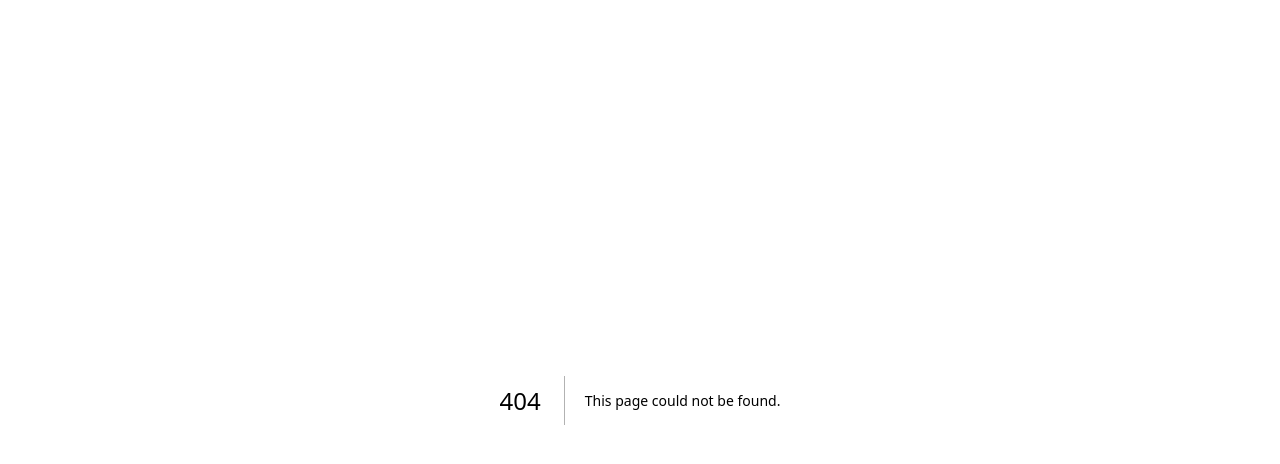
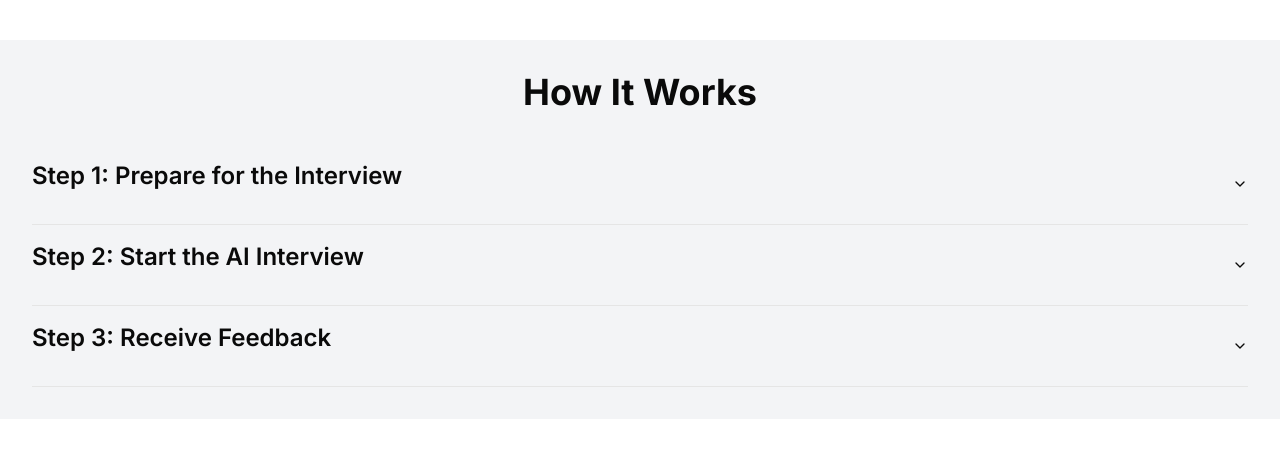
Before and after one commit to omprakash-tiwari/automated_ai_interviewer, a Next.js app: page /dashboard/howit in a window 1280 px wide. Before the commit this address had no page. Shown: the top 464 px of the page. Built offline with nearby package versions, Linux system fonts and the light colour scheme.

Commit message:
Add files via upload

```diff
--- /dev/null
+++ b/app/dashboard/howit/page.jsx
@@ -0,0 +1,70 @@
+import Head from "next/head";
+import {
+  Accordion,
+  AccordionContent,
+  AccordionItem,
+  AccordionTrigger,
+} from "@/components/ui/accordion";
+
+const HowItWorks = () => {
+  return (
+    <>
+      <Head>
+        <title>How It Works - AI Mock Interview</title>
+        <meta
+          name="description"
+          content="Learn how our AI Mock Interview works."
+        />
+      </Head>
+      <main className="bg-gray-100 p-8 mt-10">
+        <h1 className="text-4xl font-bold text-center mb-8">How It Works</h1>
+        <section className="space-y-8">
+          <Accordion type="single" collapsible>
+            <AccordionItem value="item-1">
+              <AccordionTrigger>
+                <h2 className="text-xl md:text-2xl font-semibold mb-4">
+                  Step 1: Prepare for the Interview
+                </h2>
+              </AccordionTrigger>
+              <AccordionContent>
+                <p className="text-gray-700">
+                  Get ready by selecting the type of interview and providing
+                  some details about the job position.
+                </p>
+              </AccordionContent>
+            </AccordionItem>
+            <AccordionItem value="item-2">
+              <AccordionTrigger>
+                {" "}
+                <h2 className="text-xl md:text-2xl font-semibold mb-4">
+                  Step 2: Start the AI Interview
+                </h2>
+              </AccordionTrigger>
+              <AccordionContent>
+                <p className="text-gray-700">
+                  Our AI will ask you a series of questions and evaluate your
+                  responses in real-time.
+                </p>
+              </AccordionContent>
+            </AccordionItem>
+            <AccordionItem value="item-3">
+              <AccordionTrigger>
+                <h2 className="text-xl md:text-2xl font-semibold mb-4">
+                  Step 3: Receive Feedback
+                </h2>
+              </AccordionTrigger>
+              <AccordionContent>
+                <p className="text-gray-700">
+                  Get detailed feedback on your performance, including strengths
+                  and areas for improvement.
+                </p>
+              </AccordionContent>
+            </AccordionItem>
+          </Accordion>
+        </section>
+      </main>
+    </>
+  );
+};
+
+export default HowItWorks;
```
